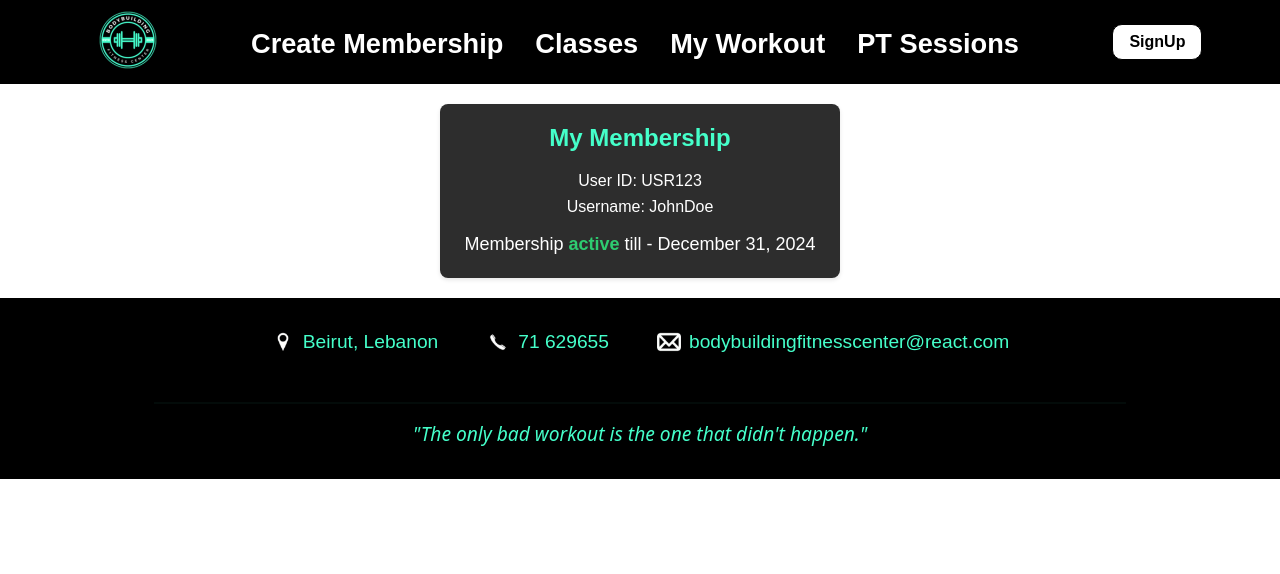
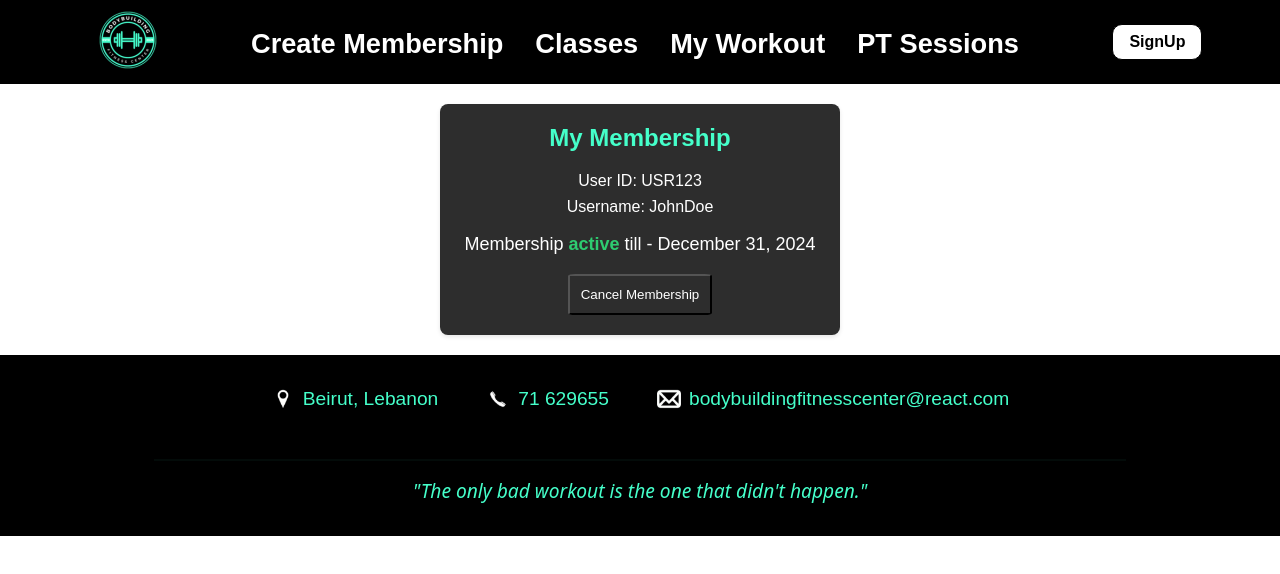
Before and after one commit to SobhyDaaboul/GymApp_FrontEnd, a React (Create React App) app: page /MyWorkout in a window 1280 px wide. Shown: the top 574 px of the page. Built offline with nearby package versions, Linux system fonts and the light colour scheme.

Commit message:
adding cancel membership button

```diff
--- a/src/CSS/MyMembershipCard.module.css
+++ b/src/CSS/MyMembershipCard.module.css
@@ -4,15 +4,15 @@
   margin: 20px auto;
   padding: 20px;
   border-radius: 8px;
-    box-shadow: 0 2px 4px rgba(0,0,0,0.1);
-    background-color: #2D2D2D;
+  box-shadow: 0 2px 4px rgba(0, 0, 0, 0.1);
+  background-color: #2d2d2d;
   text-align: center;
 }
 
 .title {
   margin-bottom: 20px;
   font-size: 24px;
-    color: #45FFCA;
+  color: #45ffca;
 }
 
 .userInfo {
@@ -36,3 +36,11 @@
   color: #2ecc71;
   font-weight: bold;
 }
+
+.cancelMembershipbutton {
+  background-color: #2d2d2d;
+  color: white;
+  margin-top: 1rem;
+  padding: 3%;
+  border-radius: 5%;
+}
--- a/src/components/UI/MyMembershipCard.js
+++ b/src/components/UI/MyMembershipCard.js
@@ -1,5 +1,5 @@
-import classes from '../../CSS/MyMembershipCard.module.css';
-import {useState} from 'react';
+import classes from "../../CSS/MyMembershipCard.module.css";
+import { useState } from "react";
 
 function MyMembershipCard() {
   // Dummy data - replace with actual database fetch later
@@ -7,7 +7,7 @@ function MyMembershipCard() {
     userId: "USR123",
     username: "JohnDoe",
     membershipEndDate: "December 31, 2024",
-        isActive: true
+    isActive: true,
   };
 
   const [userData, setUserData] = useState(dummyUserData);
@@ -21,11 +21,15 @@ function MyMembershipCard() {
       </div>
       {userData.isActive ? (
         <p className={classes.status}>
-                    Membership <span className={classes.active}>active</span> till - {userData.membershipEndDate}
+          Membership <span className={classes.active}>active</span> till -{" "}
+          {userData.membershipEndDate}
         </p>
       ) : (
         <p className={classes.status}>No Active Membership</p>
       )}
+      <button className={classes.cancelMembershipbutton}>
+        Cancel Membership
+      </button>
     </div>
   );
 }
```
Lines whose indentation alone changed are shown as unchanged.
